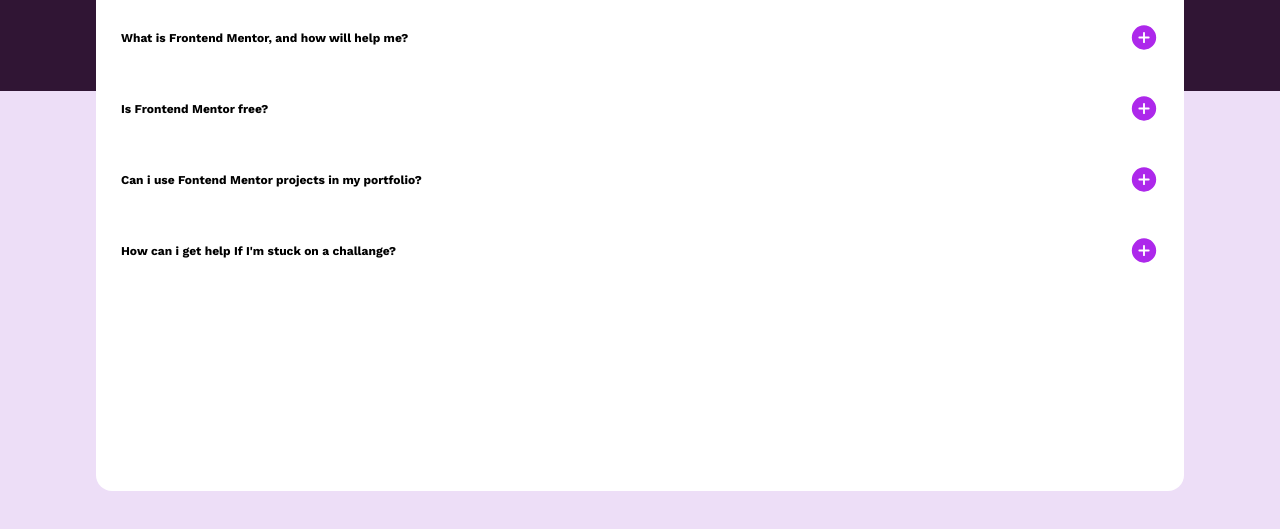
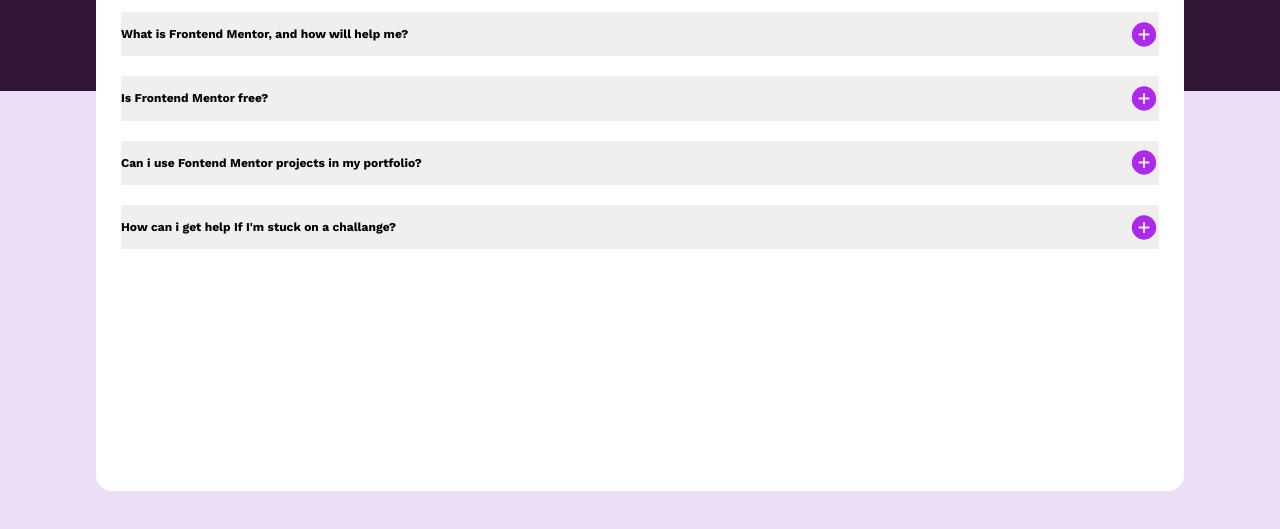
Before and after one commit to SebastianLaka/FAQ-accordion-app, a plain HTML site: page index.html in a window 1280 px wide. Shown: the part 189-718 px from the top of the page. Drawn offline with nearby package versions, Linux system fonts and the light colour scheme.

Commit message:
Change divs at button on each accordion, add styles for cursor, margin, padding, border - none

```diff
--- a/index.html
+++ b/index.html
@@ -20,37 +20,37 @@
             </div>
             <div class="faq-area">
                 <div class="accordion-container">
-                    <div class="accordion-question">
+                    <button class="accordion-question">
                         <h2 class="accordion-question__question">What is Frontend Mentor, and how will help me?</h2>
                         <img src="./images/icon-plus.svg" alt="Icon plus" class="accordion-question__plus-icon">
                         <img src="./images/icon-minus.svg" alt="Icon plus" class="accordion-question__minus-icon">
+                    </button>
+                </div>
+                <div class="accordion-container">
+                    <div class="accordion-container">
+                        <button class="accordion-question">
+                            <h2 class="accordion-question__question">Is Frontend Mentor free?</h2>
+                            <img src="./images/icon-plus.svg" alt="Icon plus" class="accordion-question__plus-icon">
+                            <img src="./images/icon-minus.svg" alt="Icon plus" class="accordion-question__minus-icon">
+                        </button>
                     </div>
                 </div>
                 <div class="accordion-container">
                     <div class="accordion-container">
-                        <div class="accordion-question">
-                            <h2 class="accordion-question__question">Is Frontend Mentor free?</h2>
+                        <button class="accordion-question">
+                            <h2 class="accordion-question__question">Can i use Fontend Mentor projects in my portfolio?</h2>
                             <img src="./images/icon-plus.svg" alt="Icon plus" class="accordion-question__plus-icon">
                             <img src="./images/icon-minus.svg" alt="Icon plus" class="accordion-question__minus-icon">
-                        </div>
+                        </button>
                     </div>
                 </div>
                 <div class="accordion-container">
                     <div class="accordion-container">
-                        <div class="accordion-question">
-                            <h2 class="accordion-question__question">Can i use Fontend Mentor projects in my portfolio?</h2>
-                            <img src="./images/icon-plus.svg" alt="Icon plus" class="accordion-question__plus-icon">
-                            <img src="./images/icon-minus.svg" alt="Icon plus" class="accordion-question__minus-icon">
-                        </div>
-                    </div>
-                </div>
-                <div class="accordion-container">
-                    <div class="accordion-container">
-                        <div class="accordion-question">
+                        <button class="accordion-question">
                             <h2 class="accordion-question__question">How can i get help If I'm stuck on a challange?</h2>
                             <img src="./images/icon-plus.svg" alt="Icon plus" class="accordion-question__plus-icon">
                             <img src="./images/icon-minus.svg" alt="Icon plus" class="accordion-question__minus-icon">
-                        </div>
+                        </button>
                     </div>
                 </div>
             </div>
--- a/sass/_smd.scss
+++ b/sass/_smd.scss
@@ -36,7 +36,11 @@
         .accordion-container {
           @include flex-column;
           .accordion-question {
-            margin: 1em 0;
+            margin: .75em 0;
+            padding: .5em 0;
+            border: none;
+            font-family: inherit;
+            cursor: pointer;
             @include flex-space-between;
             &__question {
               font-size: 0.75rem;
```
Also changed, not shown: css/style.css, 1 other file.
